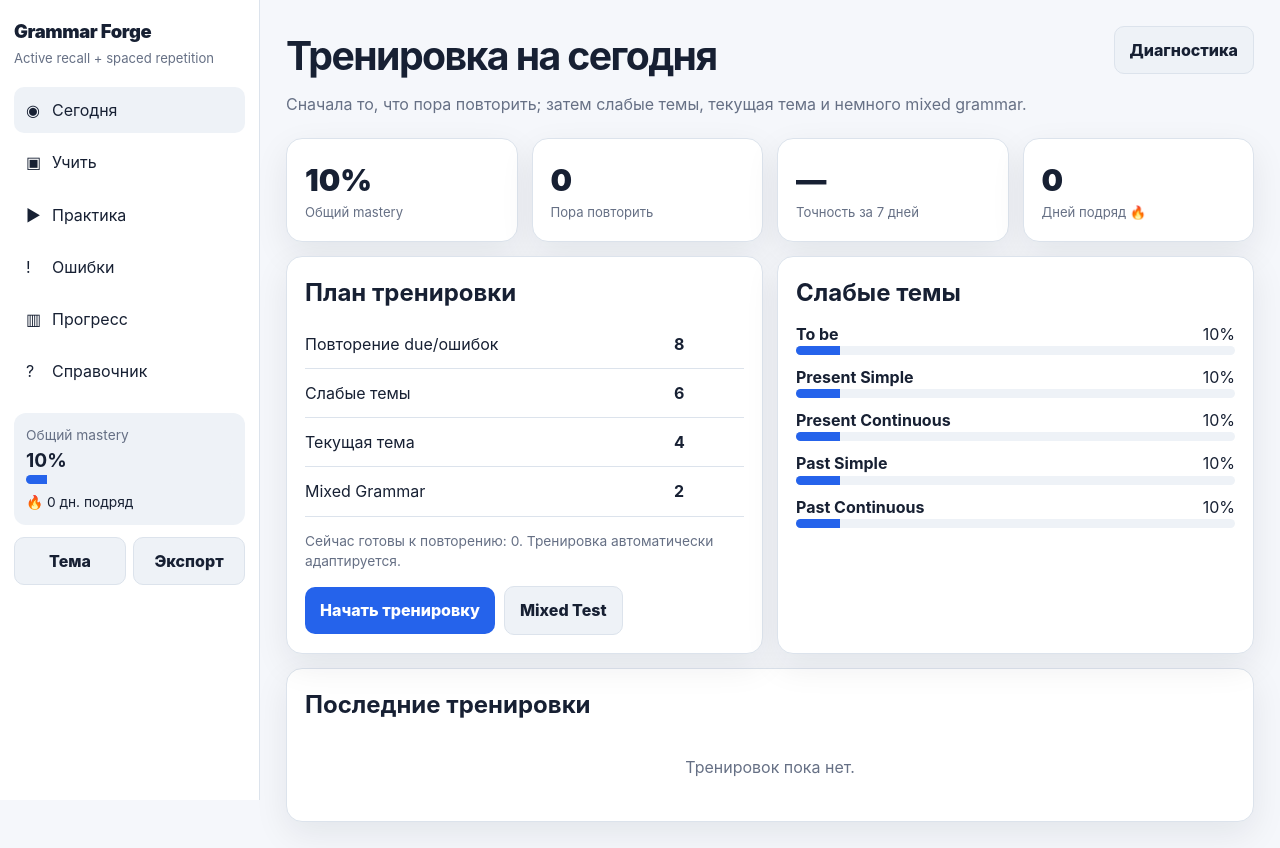
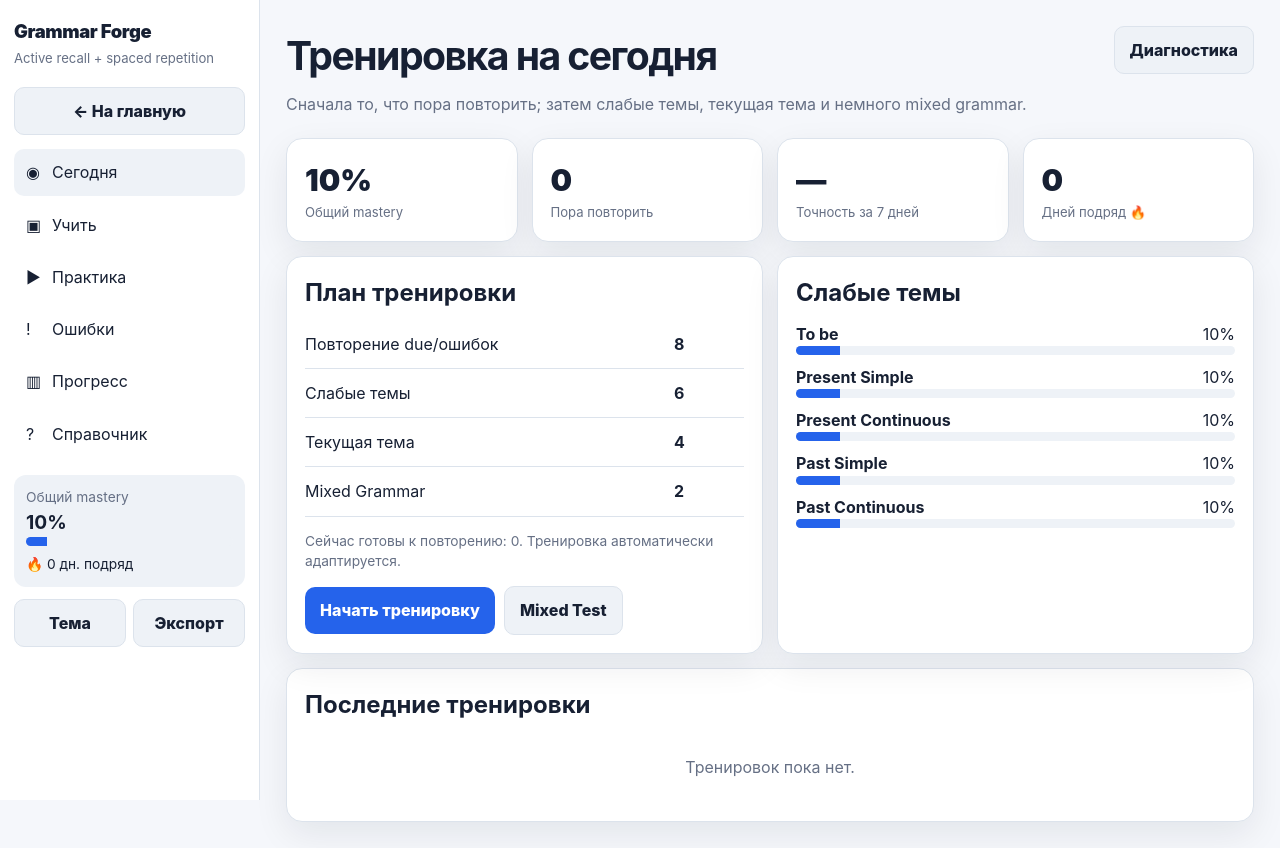
Before and after one commit to damubpm/skillup, a plain HTML site: page english_grammar.html in a window 1280 px wide. Drawn offline with Linux system fonts and the light colour scheme.

Commit message:
Update english_grammar.html

```diff
--- a/english_grammar.html
+++ b/english_grammar.html
@@ -1,4 +1,3 @@
-
 <!DOCTYPE html>
 <html lang="ru">
 <head>
@@ -92,6 +91,7 @@ kbd{border:1px solid var(--line);background:var(--panel2);padding:2px 6px;border
 <aside class="sidebar">
   <div class="logo">Grammar Forge</div>
   <div class="sublogo">Active recall + spaced repetition</div>
+  <a href="index.html" class="btn secondary" style="display:block;text-align:center;text-decoration:none;margin-bottom:14px;">← На главную</a>
   <nav class="nav" id="nav">
     <button data-page="today" class="active"><span class="icon">◉</span>Сегодня</button>
     <button data-page="learn"><span class="icon">▣</span>Учить</button>
```
